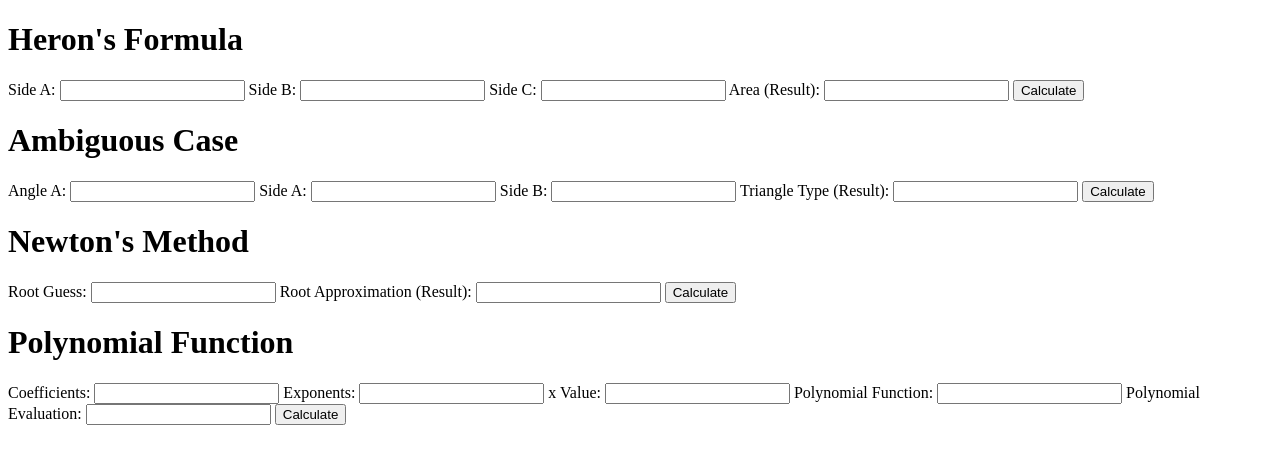
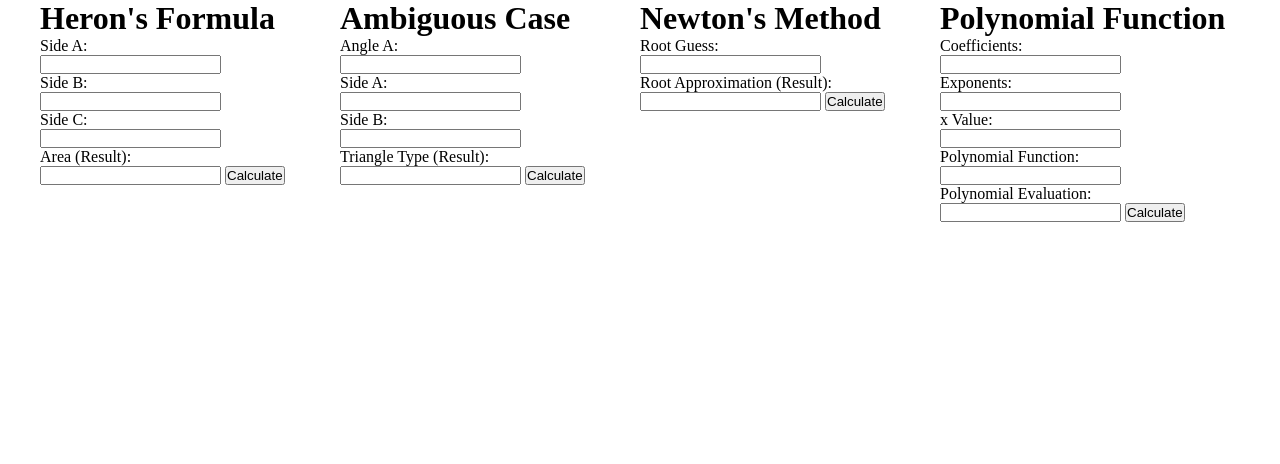
Before and after one commit to ZengAnson/ICS4U1_A3, a plain HTML site: page index.html in a window 1280 px wide. Drawn offline with Linux system fonts and the light colour scheme.

Commit message:
started css

```diff
--- a/index.html
+++ b/index.html
@@ -7,57 +7,58 @@
     <link rel="stylesheet" href="style.css">
 </head>
 <body>
+    <div class="screen">
         <!--heron's formula-->
-    <div class="heron">
+        <div class="box heron">
             <h1 class="formulaTitle">Heron's Formula</h1>
-        <label>Side A:</label>
+            <p>Side A:</p>
             <input type="text" id="heronA" name="heronA">
-        <label>Side B:</label>
+            <p>Side B:</p>
             <input type="text" id="heronB" name="heronB">
-        <label>Side C:</label>
+            <p>Side C:</p>
             <input type="text" id="heronC" name="heronC">
-        <label>Area (Result):</label>
+            <p>Area (Result):</p>
             <input type="text" id="heronArea" name="heronArea" readOnly>
             <button type="button" id="heronCalc">Calculate</button>
         </div>
         <!--ambiguous case-->
-    <div class="ambCase">
+        <div class="box ambCase">
             <h1 class="formulaTitle">Ambiguous Case</h1>
-        <label>Angle A:</label>
+            <p>Angle A:</p>
             <input type="text" id="ambAngle" name="ambAngle">
-        <label>Side A:</label>
+            <p>Side A:</p>
             <input type="text" id="ambSideA" name="ambSideA">
-        <label>Side B:</label>
+            <p>Side B:</p>
             <input type="text" id="ambSideB" name="ambSideB">
-        <label>Triangle Type (Result):</label>
+            <p>Triangle Type (Result):</p>
             <input type="text" id="ambType" name="ambType" readOnly>
             <button type="button" id="ambCalc">Calculate</button>
         </div>
         <!--newton's method-->
-    <div class="newton">
+        <div class="box newton">
             <h1 class="formulaTitle">Newton's Method</h1>
-        <label>Root Guess:</label>
+            <p>Root Guess:</p>
             <input type="text" id="newRoot" name="newRoot">
-        <label>Root Approximation (Result):</label>
+            <p>Root Approximation (Result):</p>
             <input type="text" id="newApp" name="newApp" readOnly>
             <button type="button" id="newtonCalc">Calculate</button>
         </div>
         <!--polynomial function-->
-    <div class="polynomial">
+        <div class="box polynomial">
             <h1 class="formulaTitle">Polynomial Function</h1>
-        <label>Coefficients:</label>
+            <p>Coefficients:</p>
             <input type="text" id="polyCo" name="polyCo">
-        <label>Exponents:</label>
+            <p>Exponents:</p>
             <input type="text" id="polyExp" name="polyExp">
-        <label>x Value:</label>
+            <p>x Value:</p>
             <input type="text" id="polyX" name="polyX">
-        <label>Polynomial Function:</label>
+            <p>Polynomial Function:</p>
             <input type="text" id="polyFun" name="polyFun" readOnly>
-        <label>Polynomial Evaluation:</label>
+            <p>Polynomial Evaluation:</p>
             <input type="text" id="polyEva" name="polyEva" readOnly>
             <button type="button" id="polyCalc">Calculate</button>
         </div>
-
+    </div>
     <script src="script.js"></script>
 </body>
 </html>
--- a/style.css
+++ b/style.css
@@ -0,0 +1,14 @@
+* {
+    margin: 0;
+    padding: 0;
+}
+
+.screen {
+    display: flex;
+    flex-wrap: wrap;
+    justify-content: center;
+}
+
+.box {
+    width: 300px;
+}
```
Lines whose indentation alone changed are shown as unchanged.
